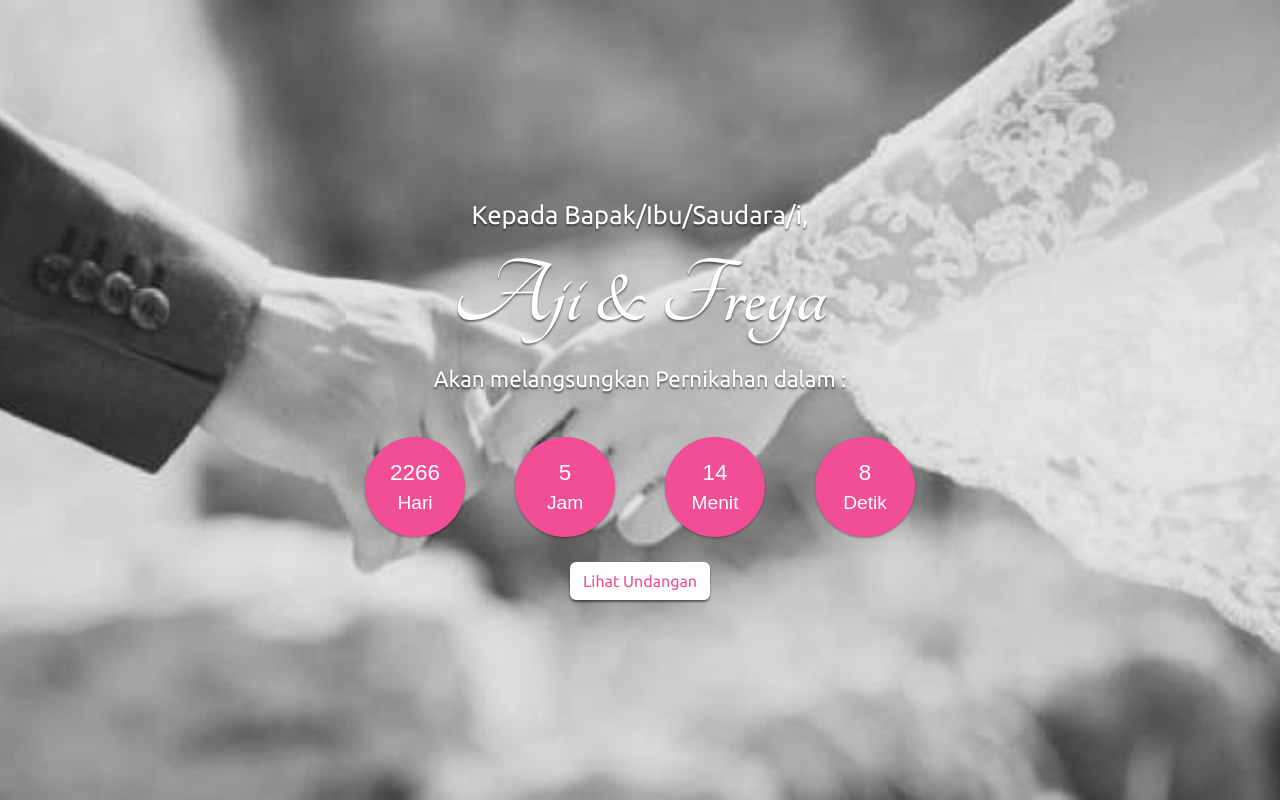
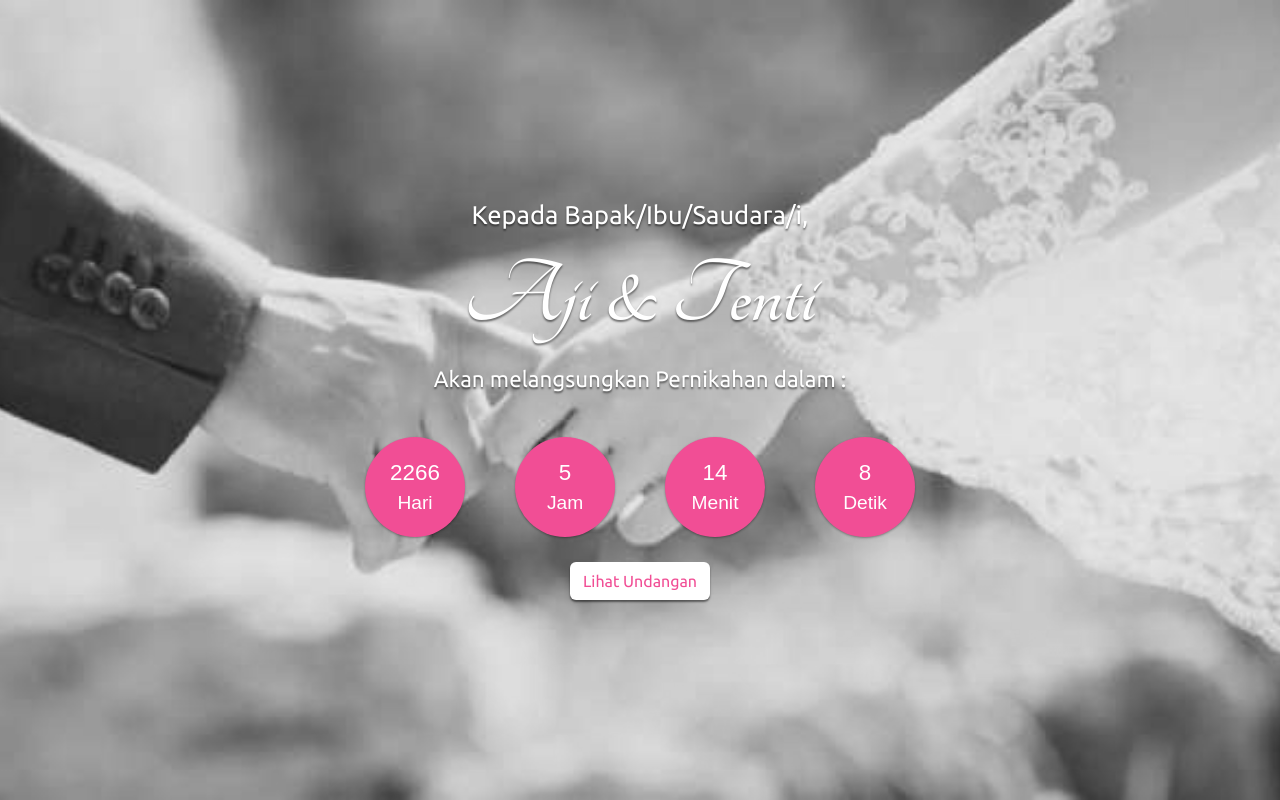
Before and after one commit to WahyuAji11/undanganPernikahan, a plain HTML site: page index.html in a window 1280 px wide. Shown: the top 800 px of the page. Drawn offline with nearby package versions, Linux system fonts and the light colour scheme.

Commit message:
ganti judul

```diff
--- a/index.html
+++ b/index.html
@@ -27,7 +27,7 @@
     <section id="hero" class="hero w-100 h-100 p-3 mx-auto text-center d-flex justify-content-center align-items-center text-white">
       <main>
         <h4>Kepada Bapak/Ibu/Saudara/i,</h4>
-        <h1>Aji & Freya</h1>
+        <h1>Aji & Tenti</h1>
         <p>Akan melangsungkan Pernikahan dalam :</p>
         <div class="simply-countdown"></div>
         <a href="#undangan" class="btn">Lihat Undangan</a>
```
